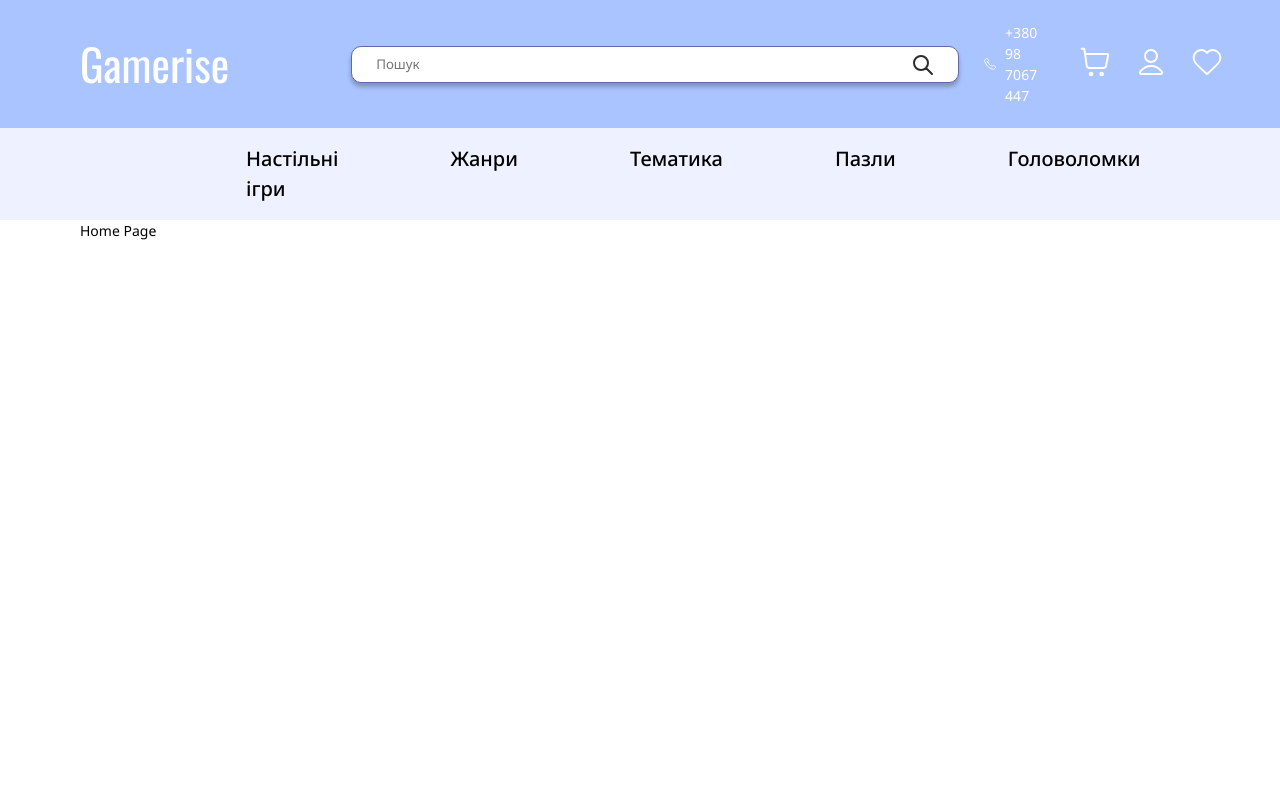
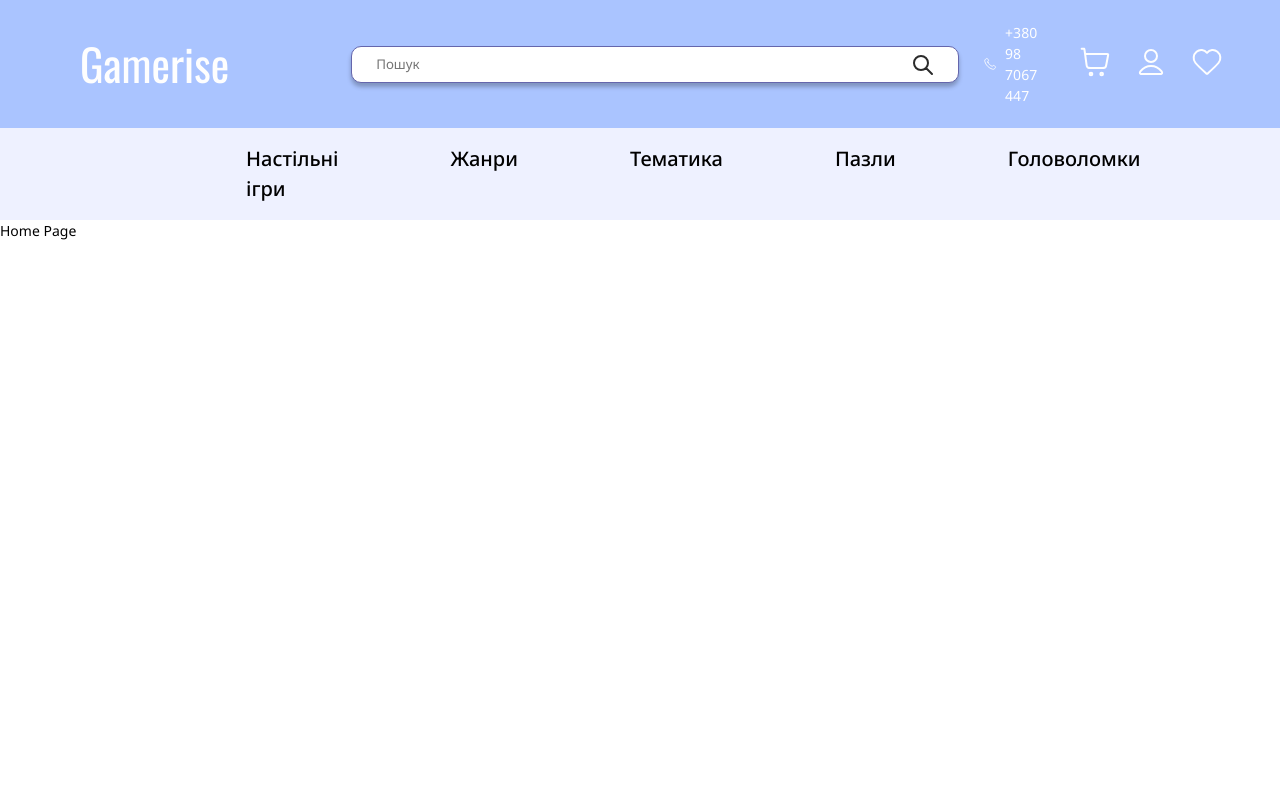
Before and after one commit to GamerizeUa/Gamerize, a React (Vite) app in the folder my-app/: page / in a window 1280 px wide. Shown: the top 800 px of the page. Built offline with nearby package versions, Linux system fonts and the light colour scheme.

Commit message:
added container class

```diff
--- a/my-app/src/components/Footer/Footer.jsx
+++ b/my-app/src/components/Footer/Footer.jsx
@@ -6,7 +6,7 @@ import styles from "./Footer.module.css";
 const Footer = () => {
   return (
     <div className={styles.footerWrap}>
-      <div className={styles.footer}>
+      <div className={styles.footer + " container"}>
         <div className={styles.footerListWrapper}>
           <a href="/">
             <h1 className={styles.logo}>Gamerise</h1>
--- a/my-app/src/components/Footer/Footer.module.css
+++ b/my-app/src/components/Footer/Footer.module.css
@@ -4,8 +4,6 @@
     font-size: 16px;
 }
 .footer{
-    max-width: 1440px;
-    margin: 0 auto;
     padding: 48px 80px 30px 80px;
 }
 
--- a/my-app/src/components/Layout/Layout.module.css
+++ b/my-app/src/components/Layout/Layout.module.css
@@ -1,7 +1,4 @@
 .container{
-    max-width: 1440px;
+    width: 100%;
     height: 100vh;
-    margin: 0 auto;
-    padding-left: 80px;
-    padding-right: 80px;
 }
--- a/my-app/src/index.css
+++ b/my-app/src/index.css
@@ -66,6 +66,11 @@ h1, h2, h3, h4, h5, h6 {
 	--white: #FEFEFE;
 }
 
+.container {
+  max-width: 1440px;
+  margin: 0 auto;
+}
+
 /* @media (prefers-color-scheme: light) {
     :root {
       color: #213547;
```
